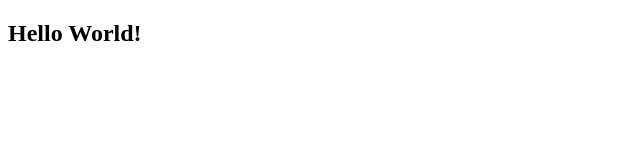
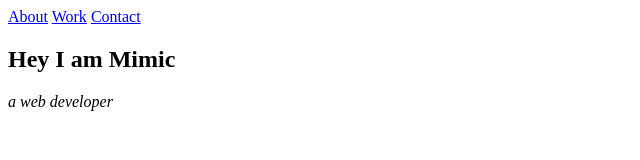
Before and after one commit to teekaytech/microverse3, a plain HTML site: page index.html in a window 1280 px wide. Shown: the whole page, without its empty margins (0-640 px from the left). Drawn offline with Linux system fonts and the light colour scheme.

Commit message:
getting changes

```diff
--- a/index.html
+++ b/index.html
@@ -4,9 +4,15 @@
     <meta charset="UTF-8">
     <meta name="viewport" content="width=device-width, initial-scale=1.0">
     <meta http-equiv="X-UA-Compatible" content="ie=edge">
-    <title>Document</title>
+    <title>FCC: Personal Portfolio</title>
 </head>
 <body>
-    <h2>Hello World!</h2>
+    <header id="head">
+        <a href="#">About</a>
+        <a href="#">Work</a>
+        <a href="#">Contact</a>
+    </header>
+    <h2>Hey I am Mimic</h2>
+    <em>a web developer</em>
 </body>
 </html>
```
Also changed, not shown: style.css (added).
